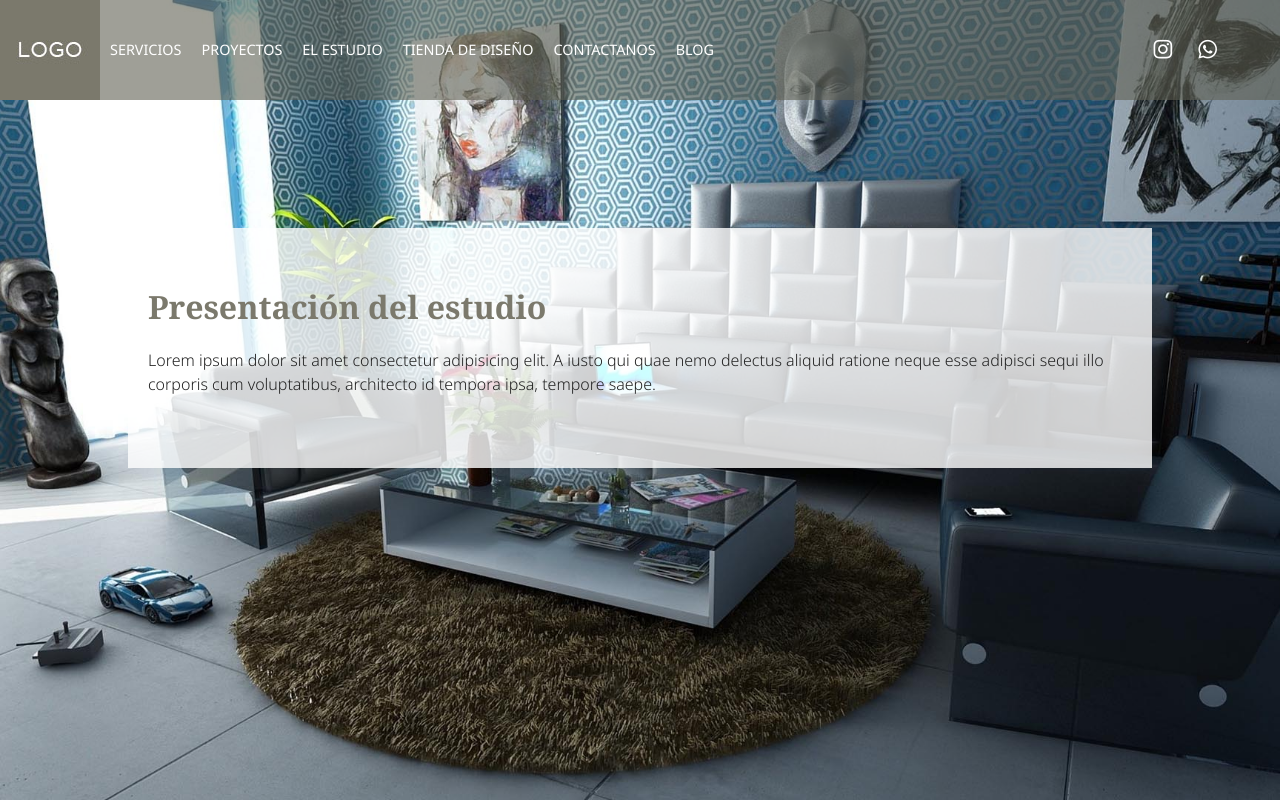
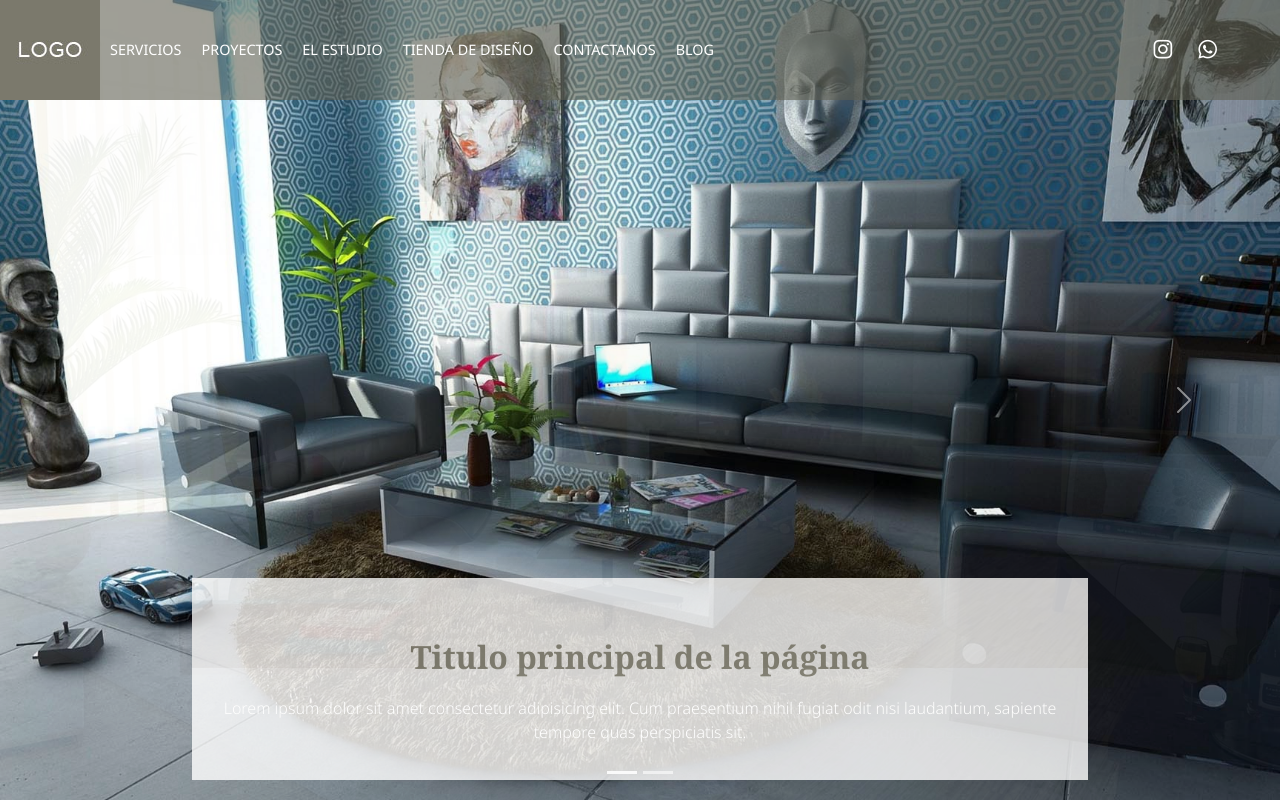
Before and after one commit to SergioDVidal/repocursocoder, a plain HTML site: page index.html in a window 1280 px wide. Shown: the top 802 px of the page. Drawn offline with nearby package versions, Linux system fonts and the light colour scheme.

Commit message:
Ensayos con carousel boots en index

```diff
--- a/css/style.css
+++ b/css/style.css
@@ -121,9 +121,12 @@ main {
   display: block;
   height: 16vh;
   background-color: rgba(95, 96, 82, 0.9);
-  position: relative;
+  position: fixed;
   top: 0;
+  left: 0;
+  right: 0;
   padding: 0;
+  z-index: 999;
 }
 .menu input:checked ~ nav,
 .menu label,
@@ -513,7 +516,19 @@ footer button .bx-chevrons-right {
 .sliderdark {
   color: #222;
 }
-
+.carousel-item .sliderindex {
+	height: 100vh;
+	min-height: 300px;
+}
+#carouselindex {
+  position: static;
+}
+#carouselindex img {
+  object-fit: cover;
+}
+#carouselindex .carousel-caption {
+  background-color: rgba(255, 255, 255, 0.8);
+}
 /*******************************************DESK TOP***************************************************/
 @media screen and (min-width: 768px) {
   h1,
@@ -547,7 +562,7 @@ h2 {
     justify-content: space-between;
     background-color: rgba(95, 96, 82, 0.6);
     align-items: center;
-    position: sticky;
+    /* position: sticky; */
     padding-right: 50px;
     height: 100px;
   }
--- a/index.html
+++ b/index.html
@@ -25,7 +25,7 @@
   </head>
 
   <body>
-    <header class="hero__index">
+    <header>
       <div class="menu">
         <img
           src="img/logo_100.jpg"
@@ -63,15 +63,35 @@
           </ul>
         </div>
       </div>
-
-
-      <div class="header__text">
-        <h1>Presentación del estudio</h1>
-        <p>
-          Lorem ipsum dolor sit amet consectetur adipisicing elit. A iusto qui
-          quae nemo delectus aliquid ratione neque esse adipisci sequi illo
-          corporis cum voluptatibus, architecto id tempora ipsa, tempore saepe.
-        </p>
+      <div id="carouselindex" class="carousel slide carousel-fade" data-bs-ride="carousel">
+        <div class="carousel-indicators">
+          <button type="button" data-bs-target="#carouselindex" data-bs-slide-to="0" class="active" aria-current="true" aria-label="Slide 1"></button>
+          <button type="button" data-bs-target="#carouselindex" data-bs-slide-to="1" aria-label="Slide 2"></button>
+        </div>
+        <div class="carousel-inner">
+          <div class="carousel-item active">
+            <img src="./img/placeholder_16.9_1.jpg" class="d-block w-100 sliderindex" alt="...">
+            <div class="carousel-caption d-md-block">
+              <h1>Titulo principal de la página</h1>
+              <p>Lorem ipsum dolor sit amet consectetur adipisicing elit. Cum praesentium nihil fugiat odit nisi laudantium, sapiente tempore quas perspiciatis sit.</p>
+            </div>
+          </div>
+          <div class="carousel-item">
+            <img src="./img/placeholder_16.9_2.jpg" class="d-block w-100 sliderindex" alt="...">
+            <div class="carousel-caption d-none d-md-block">
+              <h5>Second slide label</h5>
+              <p>Lorem ipsum dolor sit amet consectetur adipisicing elit. Nesciunt ea totam dolorem quam quos. Quo?</p>
+            </div>
+          </div>
+        </div>
+        <button class="carousel-control-prev" type="button" data-bs-target="#carouselindex" data-bs-slide="prev">
+          <span class="carousel-control-prev-icon" aria-hidden="true"></span>
+          <span class="visually-hidden">Anterior</span>
+        </button>
+        <button class="carousel-control-next" type="button" data-bs-target="#carouselindex" data-bs-slide="next">
+          <span class="carousel-control-next-icon" aria-hidden="true"></span>
+          <span class="visually-hidden">Próximo</span>
+        </button>
       </div>
     </header>
     <main>
```
